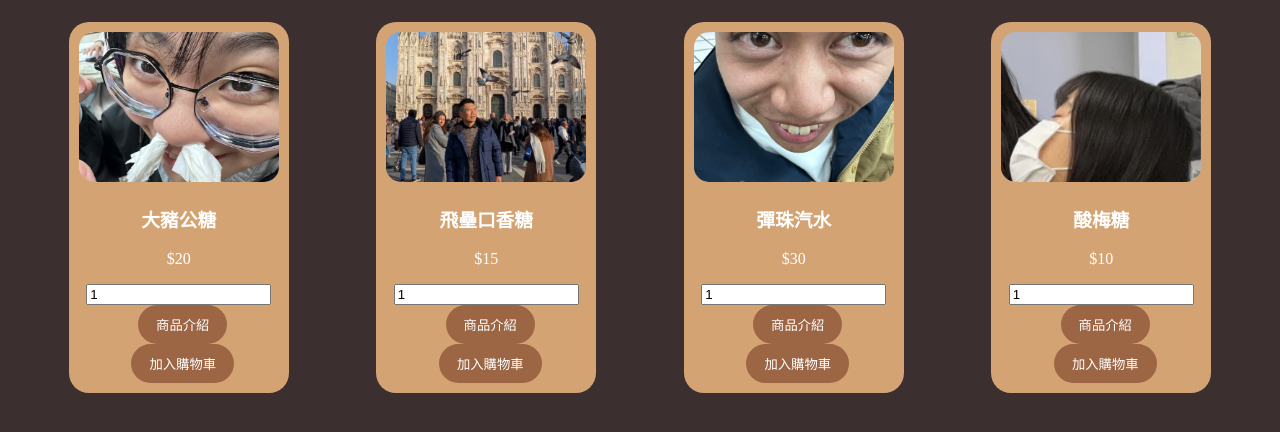
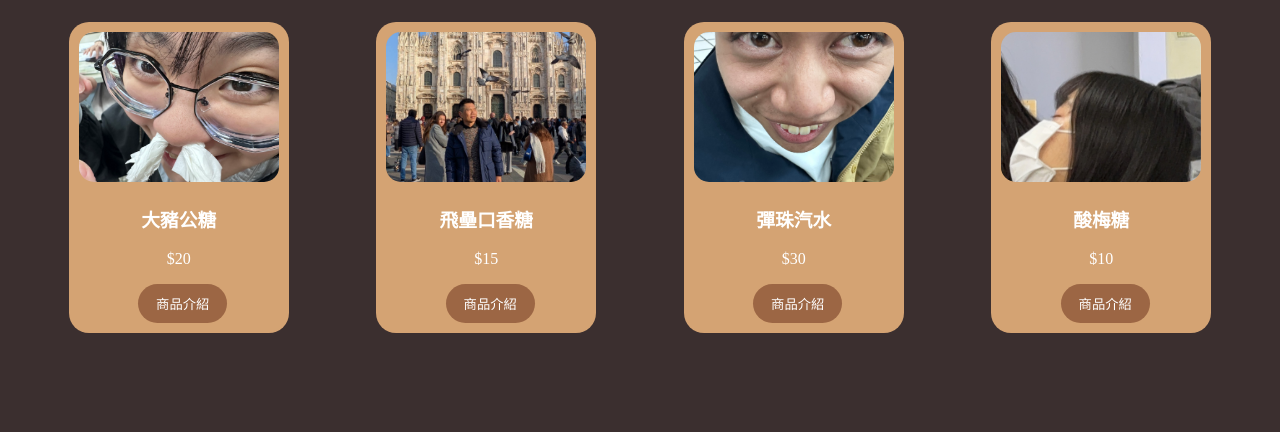
Before and after one commit to QAQBlaze0827/retro-snacks-v2, a plain HTML site: page index.html in a window 1280 px wide. Shown: the part 526-958 px from the top of the page. After the commit the page ends 899 px from the top, so only its background shows below. Drawn offline with Linux system fonts and the light colour scheme; some packages are replaced by stand-ins of ours; a script that the page names is missing.

Commit message:
我把商品那邊 的數字框給註解掉還有底下的加入購物車

```diff
--- a/index.html
+++ b/index.html
@@ -40,56 +40,56 @@
         <div class="card candy" data-name="大豬公糖"> <img src="images/5涵.jpg">
             <h3>大豬公糖</h3>
             <p>$20</p>
-            <input type="number" id="qty1" value="1" min="1">
+            <!-- <input type="number" id="qty1" value="1" min="1"> -->
             <!-- 這邊的 圖片記得改成 images/snack1.jpg -->
             <button onclick="showProduct('大豬公糖','80年代經典糖果','images/5涵.jpg',20)">
                 商品介紹
             </button>
-            <button onclick="addToCart('大豬公糖',20,'qty1')">
+            <!-- <button onclick="addToCart('大豬公糖',20,'qty1')">
                 加入購物車
-            </button>
+            </button> -->
         </div>
 
         <div class="card cookie" data-name="飛壘口香糖">
             <img src="images/國華出國.jpg">
             <h3>飛壘口香糖</h3>
             <p>$15</p>
-            <input type="number" id="qty2" value="1" min="1">
+            <!-- <input type="number" id="qty2" value="1" min="1"> -->
             <!-- 這邊的 圖片記得改成 images/snack2.jpg -->
             <button onclick="showProduct('飛壘口香糖','童年回憶','images/國華出國.jpg',15)">
                 商品介紹
             </button>
-            <button onclick="addToCart('飛壘口香糖',15,'qty2')">
+            <!-- <button onclick="addToCart('飛壘口香糖',15,'qty2')">
                 加入購物車
-            </button>
+            </button> -->
         </div>
 
         <div class="card drink" data-name="彈珠汽水">
             <img src="images/宣傳.jpg">
             <h3>彈珠汽水</h3>
             <p>$30</p>
-            <input type="number" id="qty3" value="1" min="1">
+            <!-- <input type="number" id="qty3" value="1" min="1"> -->
             <!-- 這邊的 圖片記得改成 images/snack3.jpg -->
             <button onclick="showProduct('彈珠汽水','復古飲料','images/宣傳.jpg',30)">
                 商品介紹
             </button>
-            <button onclick="addToCart('彈珠汽水',30,'qty3')">
+            <!-- <button onclick="addToCart('彈珠汽水',30,'qty3')">
                 加入購物車
-            </button>
+            </button> -->
         </div>
 
         <div class="card candy" data-name="酸梅糖">
             <img src="images/王室敏.jpg">
             <h3>酸梅糖</h3>
             <p>$10</p>
-            <input type="number" id="qty4" value="1" min="1">
+            <!-- <input type="number" id="qty4" value="1" min="1"> -->
             <!-- 這邊的 圖片記得改成 images/snack4.jpg -->
             <button onclick="showProduct('酸梅糖','懷舊酸甜滋味','images/王室敏.jpg',10)">
                 商品介紹
             </button>
-            <button onclick="addToCart('酸梅糖',10,'qty4')">
+            <!-- <button onclick="addToCart('酸梅糖',10,'qty4')">
                 加入購物車
-            </button>
+            </button> -->
         </div>
     </div>
 
```
